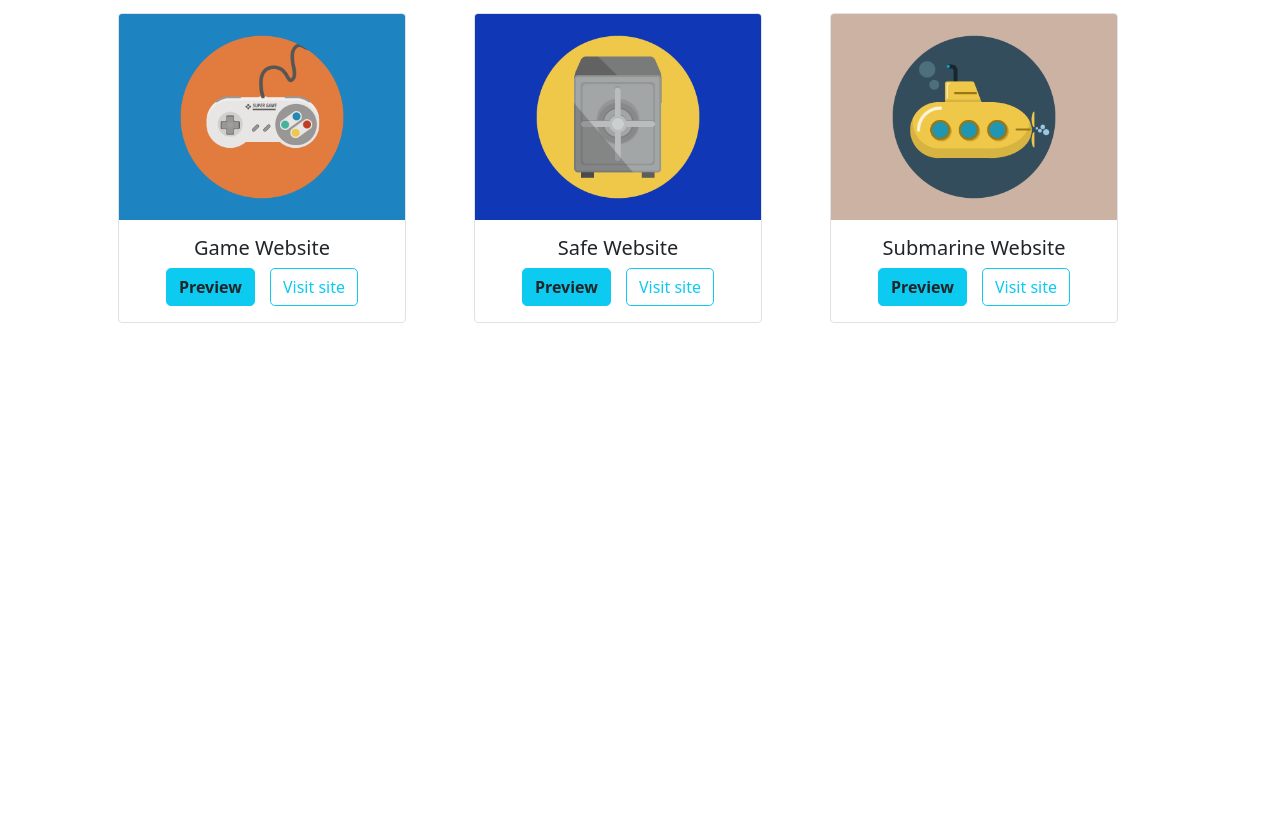
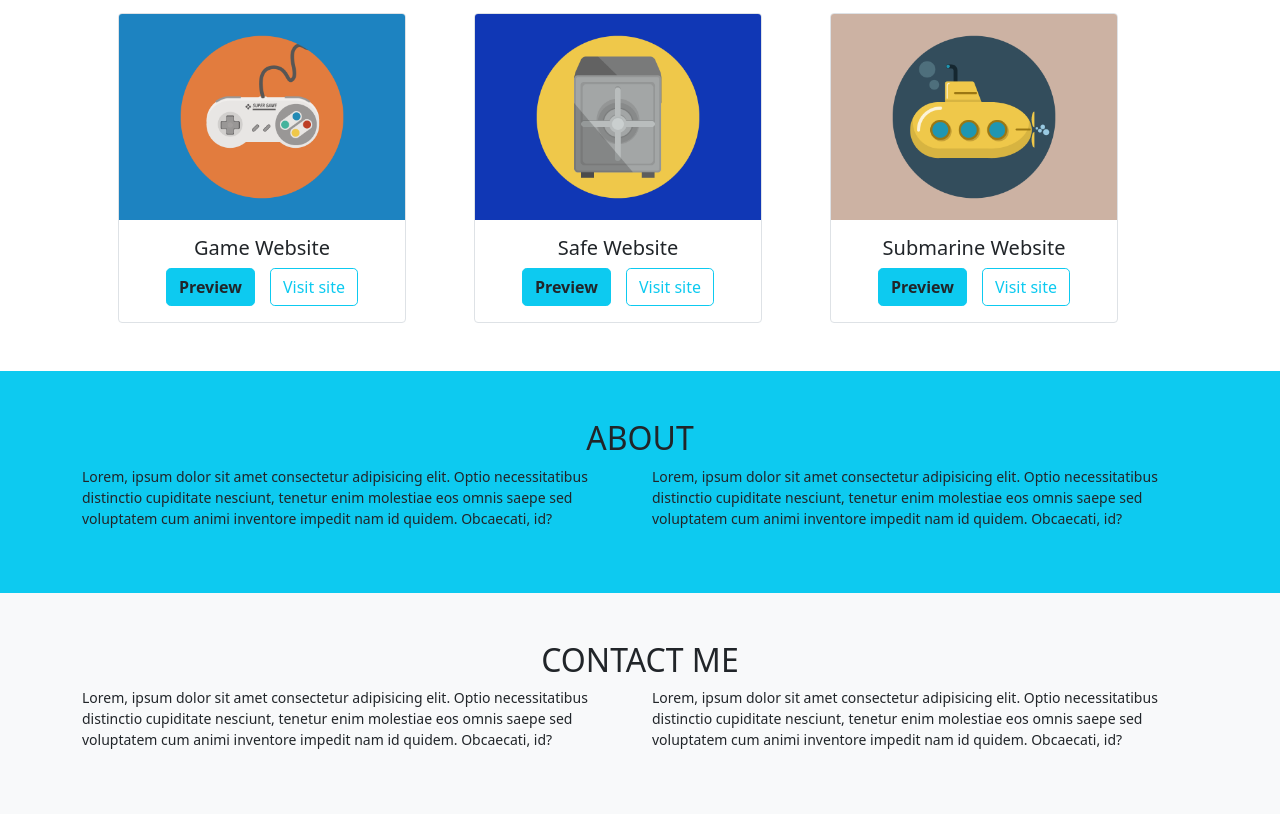
Before and after one commit to AlessioCLZ/bootstrap_30-05-22_class, a plain HTML site: page intex.html in a window 1280 px wide. Shown: the part 926-1740 px from the top of the page. Before the commit the page ends 1297 px from the top, so only its background shows below. Drawn offline with nearby package versions, Linux system fonts and the light colour scheme.

Commit message:
Sezione About finita, inizio Contact

```diff
--- a/intex.html
+++ b/intex.html
@@ -59,7 +59,7 @@
             <div class="text-center py-4">
                 <h2>Pinco Pallo</h2>
                 <img class="w-25 d-inline-block" src="img/profile_pic.svg" alt="Profile PIC">
-                <p class="small upper-case text-muted text-uppercase">Web Designer</p>
+                <p class="small text-muted text-uppercase">Web Designer</p>
             </div>
         </section>
     </header>
@@ -145,7 +145,37 @@
             </div>
           </div>
         <!--Sezione About-->
+        <section class="bg-info">
+            <div class="p-5">
+                <h2 class="text-uppercase">About</h2>
+                <div class="container">
+                    <div class="row">
+                        <div class="col">
+                            <p class="small text-start">Lorem, ipsum dolor sit amet consectetur adipisicing elit. Optio necessitatibus distinctio cupiditate nesciunt, tenetur enim molestiae eos omnis saepe sed voluptatem cum animi inventore impedit nam id quidem. Obcaecati, id?</p>
+                        </div>
+                        <div class="col">
+                            <p class="small text-start">Lorem, ipsum dolor sit amet consectetur adipisicing elit. Optio necessitatibus distinctio cupiditate nesciunt, tenetur enim molestiae eos omnis saepe sed voluptatem cum animi inventore impedit nam id quidem. Obcaecati, id?</p>
+                        </div>
+                    </div>
+                </div>
+            </div>
+        </section>
         <!--Sezione Contact Me-->
+        <section class="bg-light">
+            <div class="p-5">
+                <h2 class="text-uppercase">Contact Me</h2>
+                <div class="container">
+                    <div class="row">
+                        <div class="col">
+                            <p class="small text-start">Lorem, ipsum dolor sit amet consectetur adipisicing elit. Optio necessitatibus distinctio cupiditate nesciunt, tenetur enim molestiae eos omnis saepe sed voluptatem cum animi inventore impedit nam id quidem. Obcaecati, id?</p>
+                        </div>
+                        <div class="col">
+                            <p class="small text-start">Lorem, ipsum dolor sit amet consectetur adipisicing elit. Optio necessitatibus distinctio cupiditate nesciunt, tenetur enim molestiae eos omnis saepe sed voluptatem cum animi inventore impedit nam id quidem. Obcaecati, id?</p>
+                        </div>
+                    </div>
+                </div>
+            </div>
+        </section>
     </main>
     <footer>
         <!--Location-->
```
